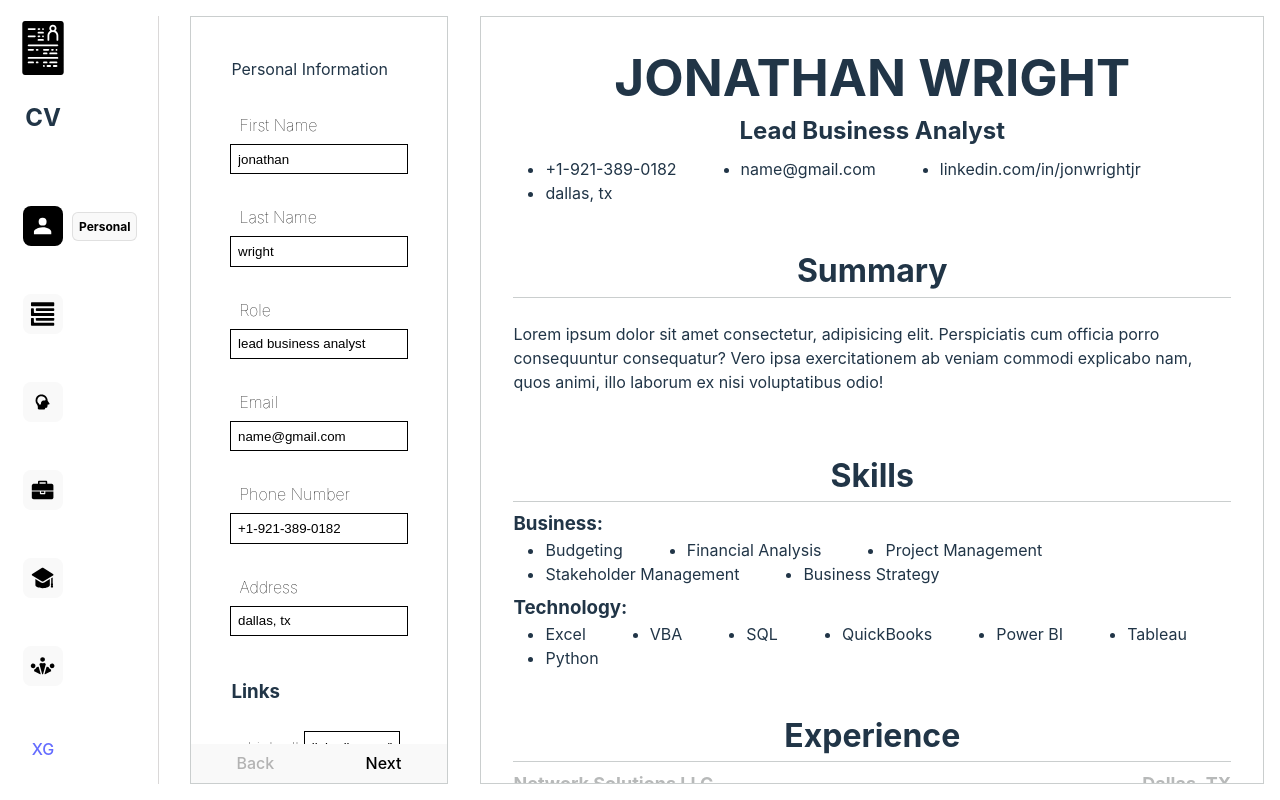
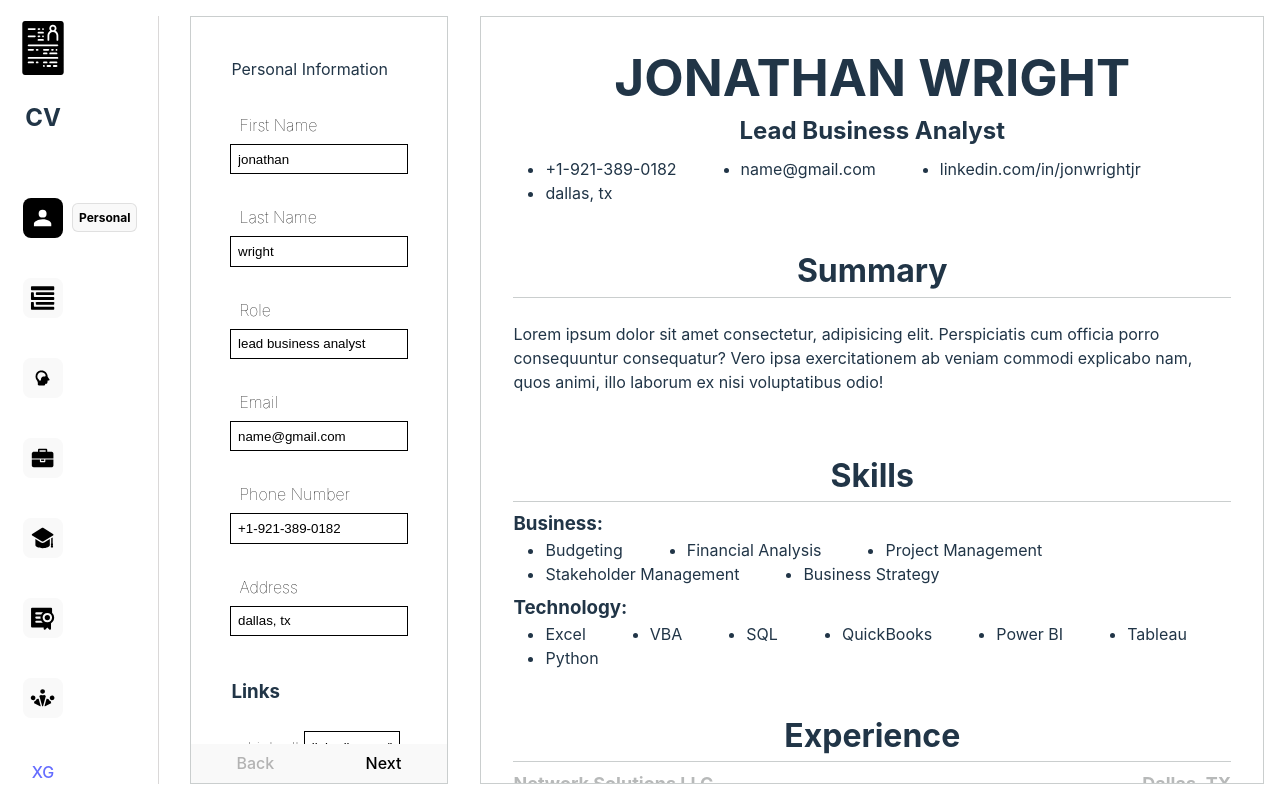
Before and after one commit to SaurabhGurjar/resume, a React (Vite) app: page / in a window 1280 px wide. Built offline with nearby package versions, Linux system fonts and the light colour scheme.

Commit message:
feat: Add certificate button to nav bar

```diff
--- a/src/components/Form.jsx
+++ b/src/components/Form.jsx
@@ -36,6 +36,9 @@ export default function Form({ navState, dataState }) {
       formTitle = "Education";
       break;
     case "5":
+      formTitle = "Certificates";
+      break;
+    case "6":
       formTitle = "Interests & Hobby";
       break;
     default:
@@ -51,7 +54,7 @@ export default function Form({ navState, dataState }) {
         {nav === "2" && <SkillsForm state={dataState} />}
         {nav === "3" && <ExperienceForm state={dataState} />}
         {nav === "4" && <EducationForm state={dataState} />}
-        {nav === "5" && <HobbyForm state={dataState} />}
+        {nav === "6" && <HobbyForm state={dataState} />}
       </form>
       <div className="next-prev-button-container">
         {nav === "0" ? (
@@ -63,7 +66,7 @@ export default function Form({ navState, dataState }) {
             Back
           </button>
         )}
-        {nav === "5" ? (
+        {nav === "6" ? (
           <button id="next" disabled>
             Next
           </button>
--- a/src/components/Nav.jsx
+++ b/src/components/Nav.jsx
@@ -6,6 +6,7 @@ import SummaryIcon from "./shared/SVGs/Summary";
 import HobbyIcon from "./shared/SVGs/Hobby";
 import Logo from "./shared/SVGs/Logo";
 import SkillIcon from "./shared/SVGs/Skills";
+import CertificateIcon from "./shared/SVGs/Certificate";
 
 import "../styles/nav.css";
 import Tag from "./shared/Tag";
@@ -16,7 +17,8 @@ const buttonsName = {
   2: "Skills",
   3: "Work Experience",
   4: "Education",
-  5: "Hobby",
+  5: "Certificates",
+  6: "Hobby",
 };
 
 export default function Nav({ state }) {
@@ -70,8 +72,15 @@ export default function Nav({ state }) {
         <Button
           id="5"
           cls={`${"nav-button"} ${buttonId === "5" ? "selected" : ""}`}
-          icon={<HobbyIcon color={buttonId === "5" ? "#fff" : "#000"} />}
+          icon={<CertificateIcon color={buttonId === "5" ? "#fff" : "#000"} />}
           tag={buttonId === "5" && <Tag text={buttonsName[5]} />}
+          onClick={handleClick}
+        />
+        <Button
+          id="6"
+          cls={`${"nav-button"} ${buttonId === "6" ? "selected" : ""}`}
+          icon={<HobbyIcon color={buttonId === "6" ? "#fff" : "#000"} />}
+          tag={buttonId === "6" && <Tag text={buttonsName[5]} />}
           onClick={handleClick}
         />
       </div>
--- /dev/null
+++ b/src/components/shared/SVGs/Certificate.jsx
@@ -0,0 +1,25 @@
+export default function CertificateIcon({ color }) {
+  return (
+    <svg viewBox="0 0 48 48" xmlns="http://www.w3.org/2000/svg" fill={color}>
+      <g id="SVGRepo_bgCarrier" strokeWidth="0"></g>
+      <g
+        id="SVGRepo_tracerCarrier"
+        strokeLinecap="round"
+        strokeLinejoin="round"
+      ></g>
+      <g id="SVGRepo_iconCarrier">
+        <title>certificate-ssl-solid</title>
+        <g id="Layer_2" data-name="Layer 2">
+          <g id="invisible_box" data-name="invisible box">
+            <rect width="48" height="48" fill="none"></rect>
+            <rect width="48" height="48" fill="none"></rect>
+          </g>
+          <g id="icons_Q2" data-name="icons Q2">
+            <path d="M46,24a12.9,12.9,0,0,0-4-9.4V7a2,2,0,0,0-2-2H4A2,2,0,0,0,2,7V41a2,2,0,0,0,2,2H26v1.6c0,2,2,3.1,3.3,1.8L33,43l3.7,3.4c1.3,1.3,3.3.2,3.3-1.8V34.9A12.9,12.9,0,0,0,46,24ZM33,15a9,9,0,1,1-9,9A9,9,0,0,1,33,15ZM12,14H24.7L23,15.7A11.4,11.4,0,0,0,21.5,18H12a2,2,0,0,1,0-4Zm0,8h8.2a6.5,6.5,0,0,0-.2,2,6.8,6.8,0,0,0,.2,2H12a2,2,0,0,1,0-4Zm0,12a2,2,0,0,1,0-4h9.5A11.4,11.4,0,0,0,23,32.3,13.7,13.7,0,0,0,24.7,34Z"></path>
+            <circle cx="33" cy="24" r="5"></circle>
+          </g>
+        </g>
+      </g>
+    </svg>
+  );
+}
--- a/src/styles/nav.css
+++ b/src/styles/nav.css
@@ -1,7 +1,7 @@
 .nav {
   display: flex;
   flex-direction: column;
-  height: 97%;
+  height: 100%;
   justify-content: space-between;
   align-items: center;
   padding: 0;
@@ -11,7 +11,7 @@
 .nav-button-container {
   display: flex;
   flex-direction: column;
-  gap: 3rem;
+  gap: 2.5rem;
   align-items: center;
 }
 
```
Also changed, not shown: src/components/forms/CertificatesForm.jsx (added).
